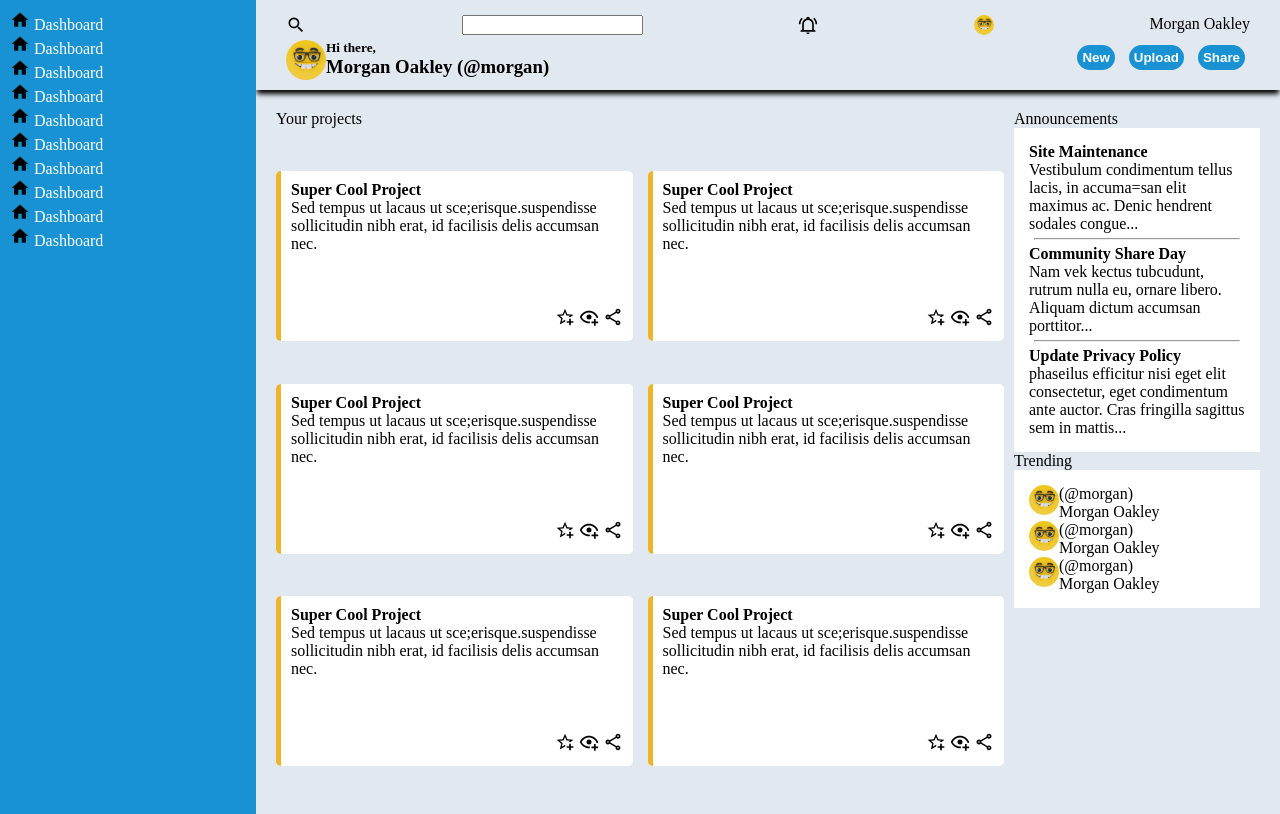
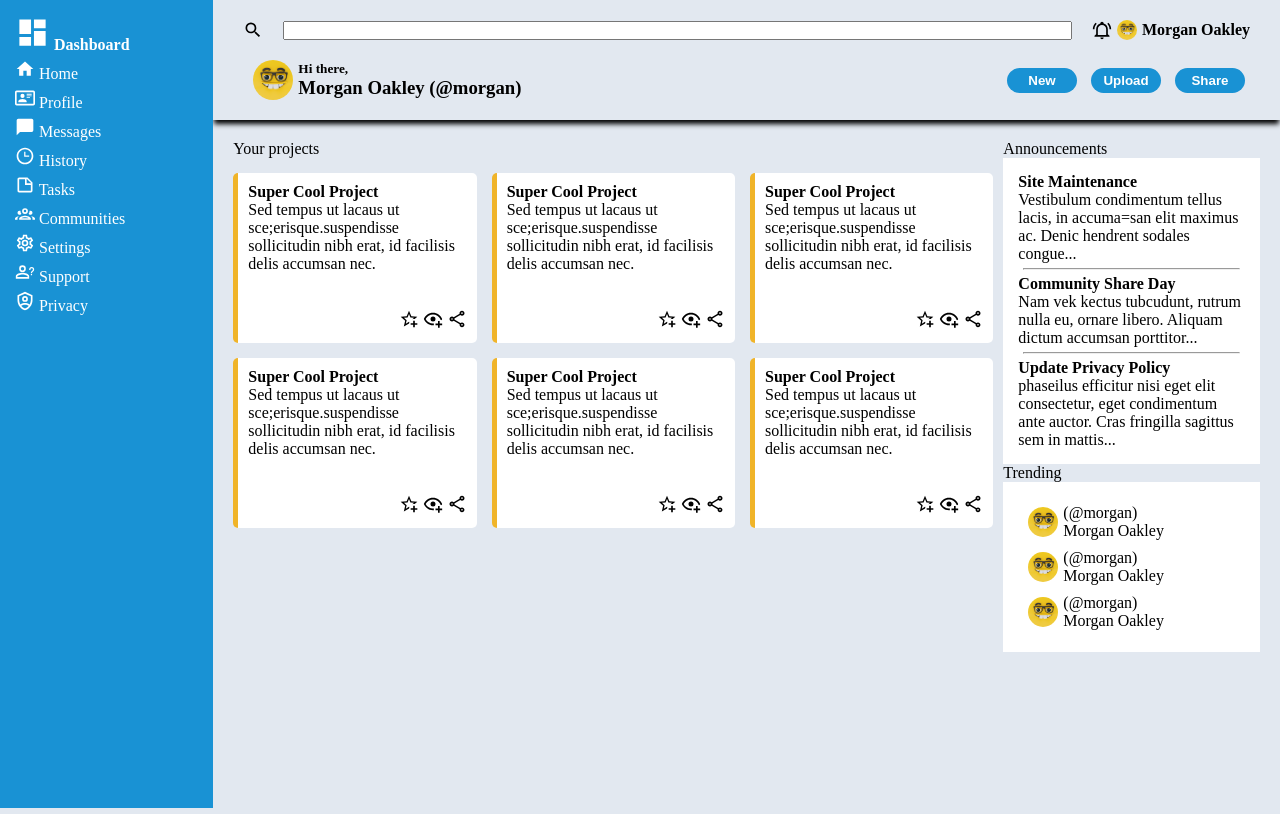
Before and after one commit to npmisantosh/dashboard, a plain HTML site: page index.html in a window 1280 px wide. Drawn offline with Linux system fonts and the light colour scheme.

Commit message:
final changes

```diff
--- a/index.html
+++ b/index.html
@@ -12,14 +12,20 @@
       <div id="top_nav">
         <img src="./assets/magnify.svg" height="20px" width="20px" />
         <input id="search" />
-        <img src="./assets/bell-ring-outline.svg" height="20px" width="20px" />
+        <div>
+          <img
+            src="./assets/bell-ring-outline.svg"
+            height="20px"
+            width="20px"
+          />
           <img
             class="profile"
             src="./assets/avatar.jpg"
             height="20px"
             width="20px"
           />
-        Morgan Oakley
+          <strong>Morgan Oakley</strong>
+        </div>
       </div>
       <div id="bottom_nav">
         <div id="greeting">
@@ -42,16 +48,18 @@
       </div>
     </header>
     <aside>
-      <div><img src="./assets/home.svg" /> Dashboard</div>
-      <div><img src="./assets/home.svg" /> Dashboard</div>
-      <div><img src="./assets/home.svg" /> Dashboard</div>
-      <div><img src="./assets/home.svg" /> Dashboard</div>
-      <div><img src="./assets/home.svg" /> Dashboard</div>
-      <div><img src="./assets/home.svg" /> Dashboard</div>
-      <div><img src="./assets/home.svg" /> Dashboard</div>
-      <div><img src="./assets/home.svg" /> Dashboard</div>
-      <div><img src="./assets/home.svg" /> Dashboard</div>
-      <div><img src="./assets/home.svg" /> Dashboard</div>
+      <div class="selected">
+        <img class="selected" src="./assets/view-dashboard.svg" /> Dashboard
+      </div>
+      <div><img src="./assets/home.svg" /> Home</div>
+      <div><img src="./assets/card-account-details-outline.svg" /> Profile</div>
+      <div><img src="./assets/message.svg" /> Messages</div>
+      <div><img src="./assets/clock-time-three-outline.svg" /> History</div>
+      <div><img src="./assets/note-outline.svg" /> Tasks</div>
+      <div><img src="./assets/account-group-outline.svg" /> Communities</div>
+      <div><img src="./assets/cog-outline.svg" /> Settings</div>
+      <div><img src="./assets/account-question-outline.svg" /> Support</div>
+      <div><img src="./assets/shield-account-outline.svg" /> Privacy</div>
     </aside>
     <main>
       <article>
--- a/styles.css
+++ b/styles.css
@@ -8,6 +8,7 @@ button {
   font-weight: bolder;
   border-radius: 50px;
   height: max-content;
+  width: 70px;
   border-style: none;
   padding: 5px;
   margin: 5px;
@@ -19,7 +20,6 @@ button {
   --color-main: #1992d4ff;
   --color-accent: #f0b429ff;
   --color-background-grey: #e2e8f0ff;
-  --color-font-light: #767575;
 }
 
 body {
@@ -27,7 +27,7 @@ body {
   height: 100vh;
   width: 100vw;
   display: grid;
-  grid-template-columns: 1fr 4fr;
+  grid-template-columns: 1fr 5fr;
   grid-template-rows: 1fr 4fr;
 }
 
@@ -37,8 +37,6 @@ aside {
   grid-area: 1/1/3/2;
   color: white;
 }
-
-#content {}
 
 header {
   padding-block: 10px;
@@ -56,6 +54,7 @@ aside img {
 .profile {
   object-fit: cover;
   border-radius: 50%;
+  margin: 5px;
 }
 
 #top_nav,
@@ -63,6 +62,17 @@ aside img {
   display: flex;
   justify-content: space-between;
   margin-top: 5px;
+  align-items: center;
+}
+
+#top_nav div {
+  display: flex;
+  align-items: center;
+}
+
+#search {
+  margin-inline: 20px;
+  flex-grow: 1;
 }
 
 main {
@@ -76,9 +86,10 @@ main {
 article {
   grid-area: 1/1/3/2;
   display: grid;
-  grid-template-columns: repeat(auto-fit, minmax(250px, 1fr));
+  grid-template-columns: repeat(auto-fit, minmax(200px, 1fr));
   gap: 15px;
   padding-right: 10px;
+  height: fit-content;
 }
 
 #projects {
@@ -86,7 +97,6 @@ article {
   padding: 0;
   grid-column: 1/ -1;
 }
-
 
 .card {
   padding: 10px;
@@ -107,6 +117,8 @@ article {
 #greeting {
   display: flex;
   flex-direction: row;
+  margin: 5px;
+  align-items: center;
 }
 
 .section {
@@ -117,3 +129,23 @@ article {
 hr {
   margin: 5px;
 }
+
+aside div img {
+  filter: brightness(0) invert(1);
+
+}
+
+img.selected {
+  height: 35px;
+  width: 35px;
+  filter: brightness(0) invert(1);
+
+}
+
+aside div.selected {
+  font-weight: bolder;
+}
+
+aside div {
+  margin: 5px;
+}
```
Also changed, not shown: assets/account-group-outline.svg (added), assets/account-question-outline.svg (added), assets/card-account-details-outline.svg (added), assets/clock-time-three-outline.svg (added), assets/cog-outline.svg (added), assets/message.svg (added), assets/note-outline.svg (added), assets/shield-account-outline.svg (added), assets/view-dashboard.svg (added), 1 other file. Lines whose indentation alone changed are shown as unchanged.
